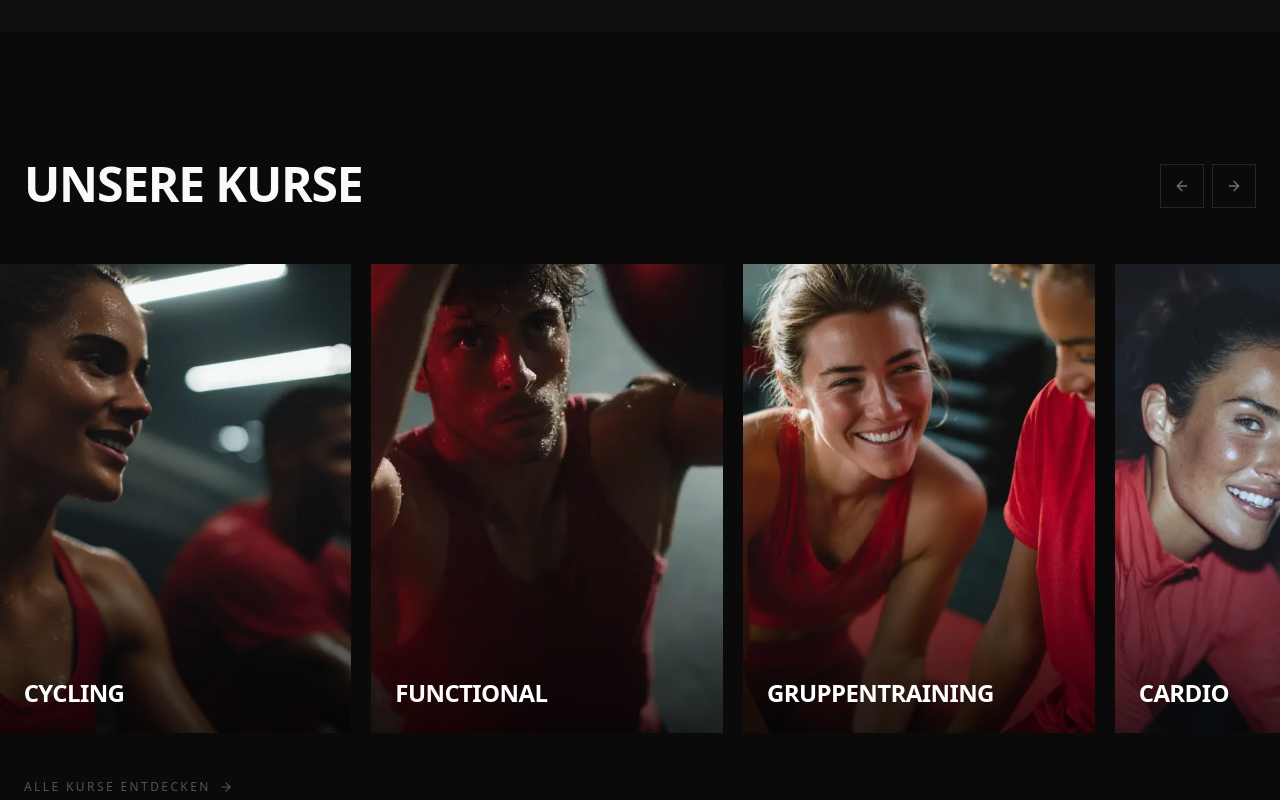
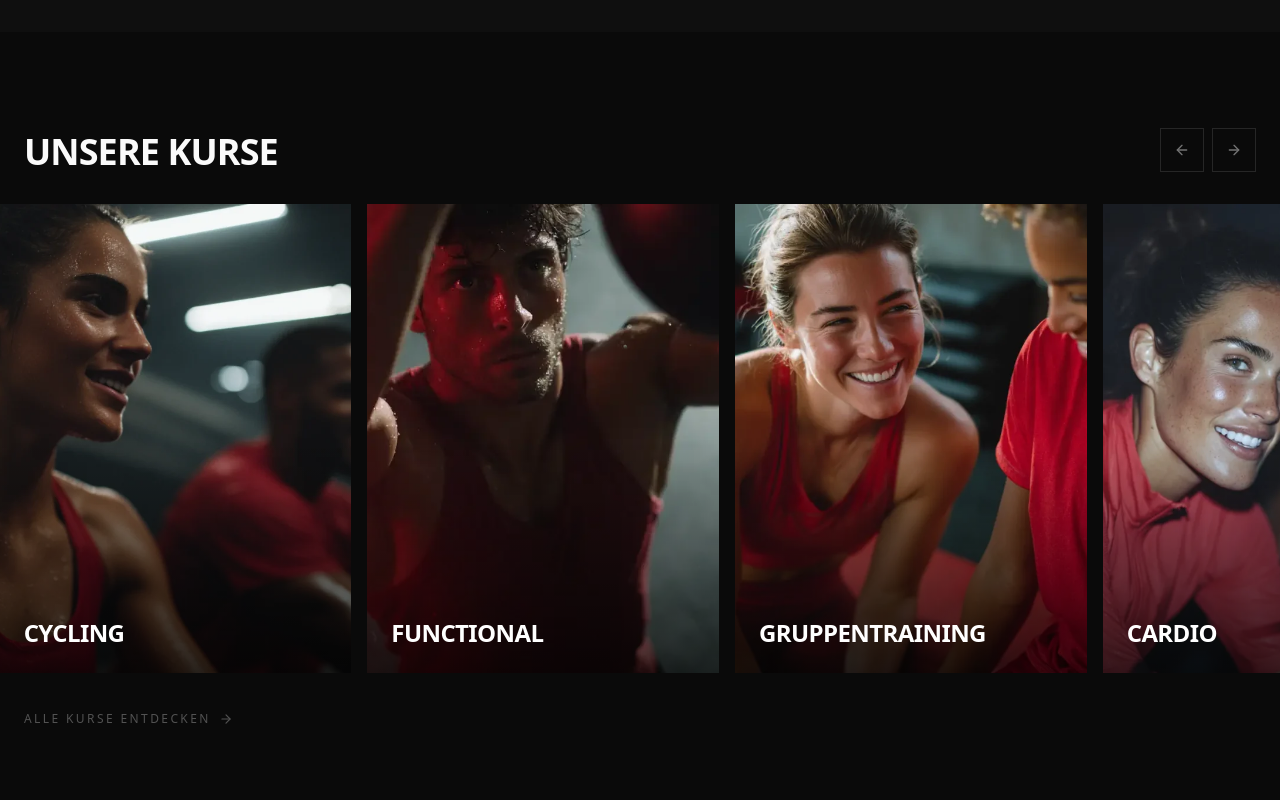
Before and after one commit to rhentschel/casasports, a Next.js app: page / in a window 1280 px wide. Shown: the part 2420-3220 px from the top of the page. Built offline with nearby package versions, Linux system fonts and the light colour scheme.

Commit message:
fix: Slider-Lücke reduziert (mt-14 → mt-8, py-32 → py-24)
Co-Authored-By: Claude Opus 4.6 (1M context) <noreply@anthropic.com>

```diff
--- a/src/components/sections/courses-overview.tsx
+++ b/src/components/sections/courses-overview.tsx
@@ -26,10 +26,10 @@ export function CoursesOverview() {
   const scrollNext = useCallback(() => emblaApi?.scrollNext(), [emblaApi]);
 
   return (
-    <section className="bg-cs-black py-32">
+    <section className="bg-cs-black py-24">
       <div className="mx-auto max-w-7xl px-6">
         <div className="flex items-end justify-between">
-          <h2 className="text-4xl font-black uppercase tracking-tight text-cs-white md:text-5xl">
+          <h2 className="text-3xl font-black uppercase tracking-tight text-cs-white md:text-4xl">
             Unsere Kurse
           </h2>
           <div className="hidden items-center gap-2 sm:flex">
@@ -52,8 +52,8 @@ export function CoursesOverview() {
       </div>
 
       {/* Slider */}
-      <div className="mt-14 overflow-hidden" ref={emblaRef}>
-        <div className="flex gap-5 pl-[max(1.5rem,calc((100vw-1280px)/2+1.5rem))]">
+      <div className="mt-8 overflow-hidden" ref={emblaRef}>
+        <div className="flex gap-4 pl-[max(1.5rem,calc((100vw-1280px)/2+1.5rem))]">
           {courses.map((course) => (
             <div
               key={course.name}
@@ -79,7 +79,7 @@ export function CoursesOverview() {
         </div>
       </div>
 
-      <div className="mx-auto mt-10 max-w-7xl px-6">
+      <div className="mx-auto mt-8 max-w-7xl px-6">
         <Link
           href="/kurse"
           className="group inline-flex items-center gap-2 text-xs uppercase tracking-[0.2em] text-cs-gray-500 transition-colors duration-300 hover:text-white"
```
